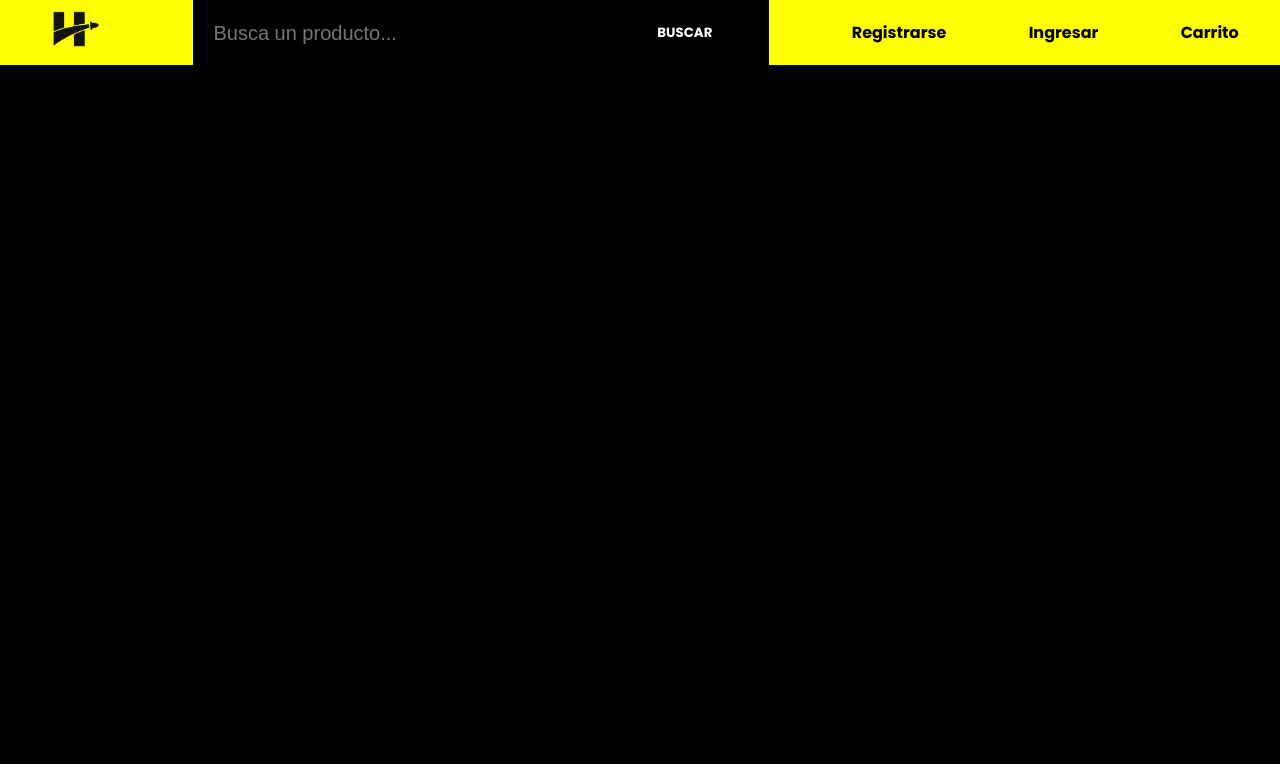
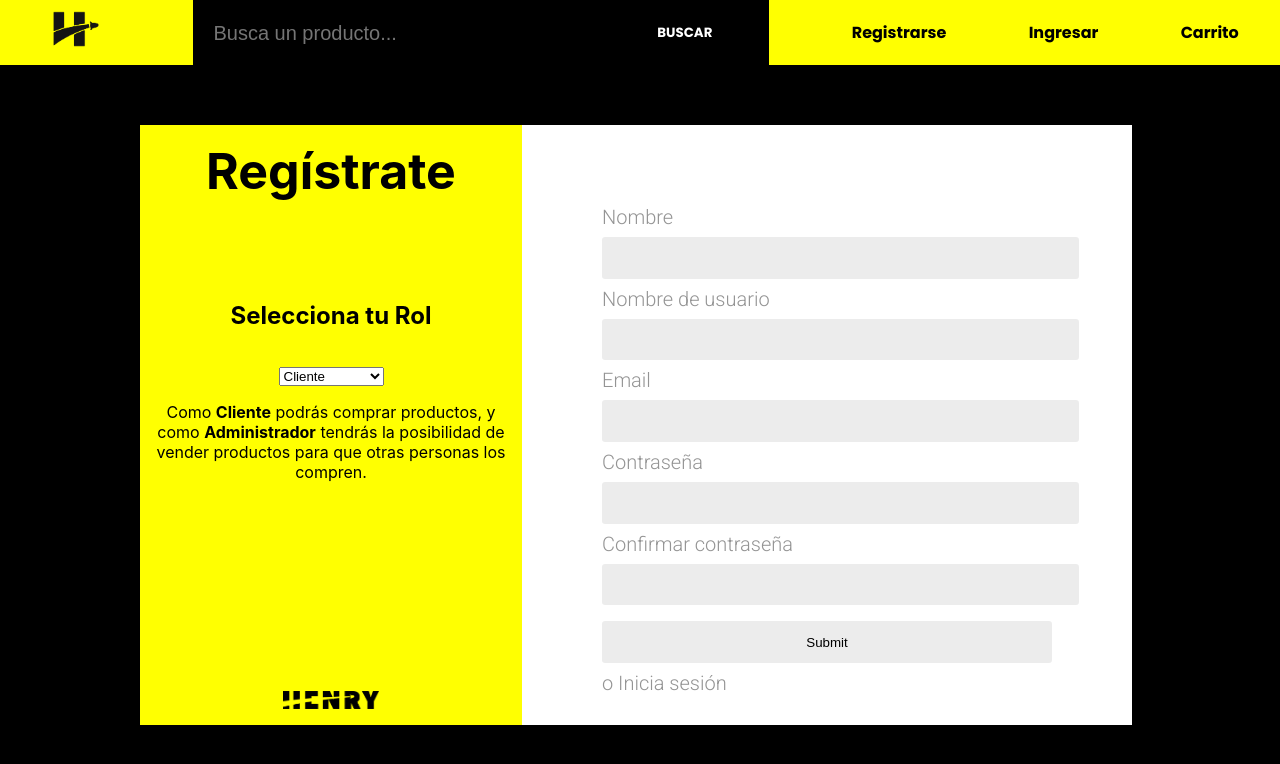
Before and after one commit to mathfalcon/Henry-Store-e-commerce, a React (Create React App) app in the folder client/: page /sign-up in a window 1280 px wide. Shown: the top 764 px of the page. Built offline with nearby package versions, Linux system fonts and the light colour scheme.

Commit message:
Hecho el signUp y le faltan un par de funcionalidades

```diff
--- a/client/src/App.js
+++ b/client/src/App.js
@@ -9,10 +9,11 @@ import { BrowserRouter, Route, Redirect } from "react-router-dom";
 import Landing from "./Components/Landing/landing";
 import SearchBar from "./Components/Product/SearchBar/SearchBar";
 import SearchResults from "./Components/SearchResults/SearchResults";
-import OrdersTable from "./Components/Order/OrdersTable"
-import Cart from '../src/Components/Cart/cart'
-import LoginForm from '../src/Components/User/loginForm'
+import OrdersTable from "./Components/Order/OrdersTable";
+import Cart from '../src/Components/Cart/cart';
+import LoginForm from '../src/Components/User/loginForm';
 import ProductCard from "./Components/ProductCard/productCard";
+import SignUp from "../src/Components/User/signUp";
 
 function App() {
   const [products, setProducts] = useState([]);
@@ -82,6 +83,11 @@ function App() {
         path="/product/detailed/:id"
         render={() => <ProductCard />}
       />
+      <Route
+      exact
+        path="/sign-up"
+        render={() => <SignUp />}
+      />
     </BrowserRouter>
   );
 }
--- /dev/null
+++ b/client/src/Components/User/signUp.js
@@ -0,0 +1,71 @@
+import React, { useState, useEffect } from "react";
+import logoHenry from "../../Styles/Assets/logo henry black.png";
+import styles from "../../Styles/signUp.module.css";
+import axios from "axios";
+
+function SignUp() {
+
+    const [state, setState] = useState({});
+
+    const handleChange = ({ target }) => {
+        const { name, value } = target;
+        setState({ ...state, [name]: value });
+        console.log(state);
+      };
+
+    const handleSubmit = (event) => {
+        event.preventDefault();
+
+        axios({
+            method: "post",
+            url: "http://localhost:3100/users/create",
+            data: {
+              name: state.name,
+              username: state.username,
+              email: state.email,
+              role: "client",
+            },
+        }).then(() => {
+            alert('El usuario se ha creado con éxito')
+        })
+          .catch((err) => console.log(err));
+          setState({ ...state, name: "", username: "", email: "", password: "", confirmPassword: ""});
+    };
+
+    return (
+        <div className={styles.container}>
+            <div className={styles.body}>
+                <div>
+                    <label><b>Regístrate</b></label>
+                    <h2>Selecciona tu Rol</h2>
+                    <select>
+                        <option>Cliente</option>
+                        <option>Administrador</option>
+                    </select>
+                    <p>Como <b>Cliente</b> podrás comprar productos, y como <b>Administrador</b> tendrás la posibilidad de vender productos para que otras personas los compren.</p>
+                </div>
+                <img src={logoHenry} alt="logoHenry" className={styles.imgLogo}/>
+            </div>
+            <div className={styles.form}>
+                <form onSubmit={handleSubmit}>
+                    <label>Nombre</label>
+                    <input name="name" onChange={handleChange} value={state.name}/>
+                    <label>Nombre de usuario</label>
+                    <input name="username" onChange={handleChange} value={state.username}/>
+                    <label>Email</label>
+                    <input name="email" onChange={handleChange} value={state.email}/>
+                    <label>Contraseña</label>
+                    <input name="password" type="password" onChange={handleChange} value={state.password}/>
+                    <label>Confirmar contraseña</label>
+                    <input name="confirm-password" type="password" onChange={handleChange} value={state.confirmPassword}/>
+                    <div className={styles.button}>
+                        <input name="sign-up" type="submit"/>
+                        <label>o <a>Inicia sesión</a></label>
+                    </div>
+                </form>
+            </div>
+        </div>
+        );
+    }
+
+export default SignUp;
--- /dev/null
+++ b/client/src/Styles/signUp.module.css
@@ -0,0 +1,62 @@
+@import url('https://fonts.googleapis.com/css2?family=Roboto:wght@300;500&display=swap');
+
+.container{
+    display: flex;
+    flex-direction: row;
+    margin: 0 auto;
+    width: 1000px;
+    height: 600px;
+    margin-top: 60px;
+    margin-bottom: 60px;
+}
+
+.body{
+    display: flex;
+    flex-direction: column;
+    justify-content: space-between;
+    background-color:#ffff01;
+    padding: 1rem;
+    text-align: center;
+    width: 350px;
+}
+
+.body label{
+    font-size: 50px;
+}
+
+.body div h2{
+    padding-top: 80px;
+}
+
+.form{
+    display: flex;
+    flex-direction: column;
+    background-color:#ffffff;
+    color: #949494;
+    padding: 4em;
+    font-family: Roboto;
+    font-style: normal;
+    font-weight: 300;
+    font-size: 20px;
+    justify-content: space-evenly;
+    width: 450px;
+}
+
+.imgLogo{
+    width: 6em;
+    margin: 0 auto;
+}
+
+.form input{
+    background-color:#ececec;
+    border-style: none;
+    border-radius: .2rem;
+    outline: none;
+    margin: .5rem 0 .5rem;
+    width: 100%;
+    padding: 1em;
+}
+
+.button{
+
+}
```
